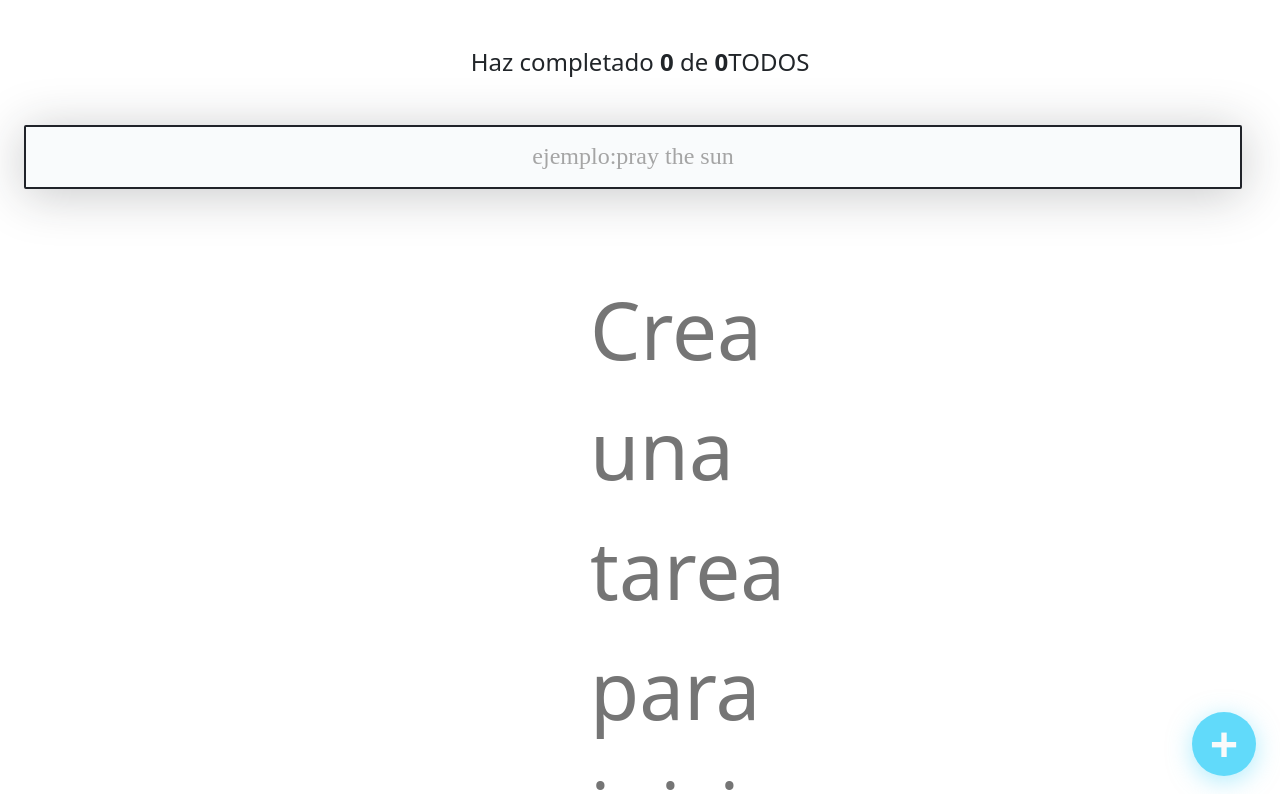
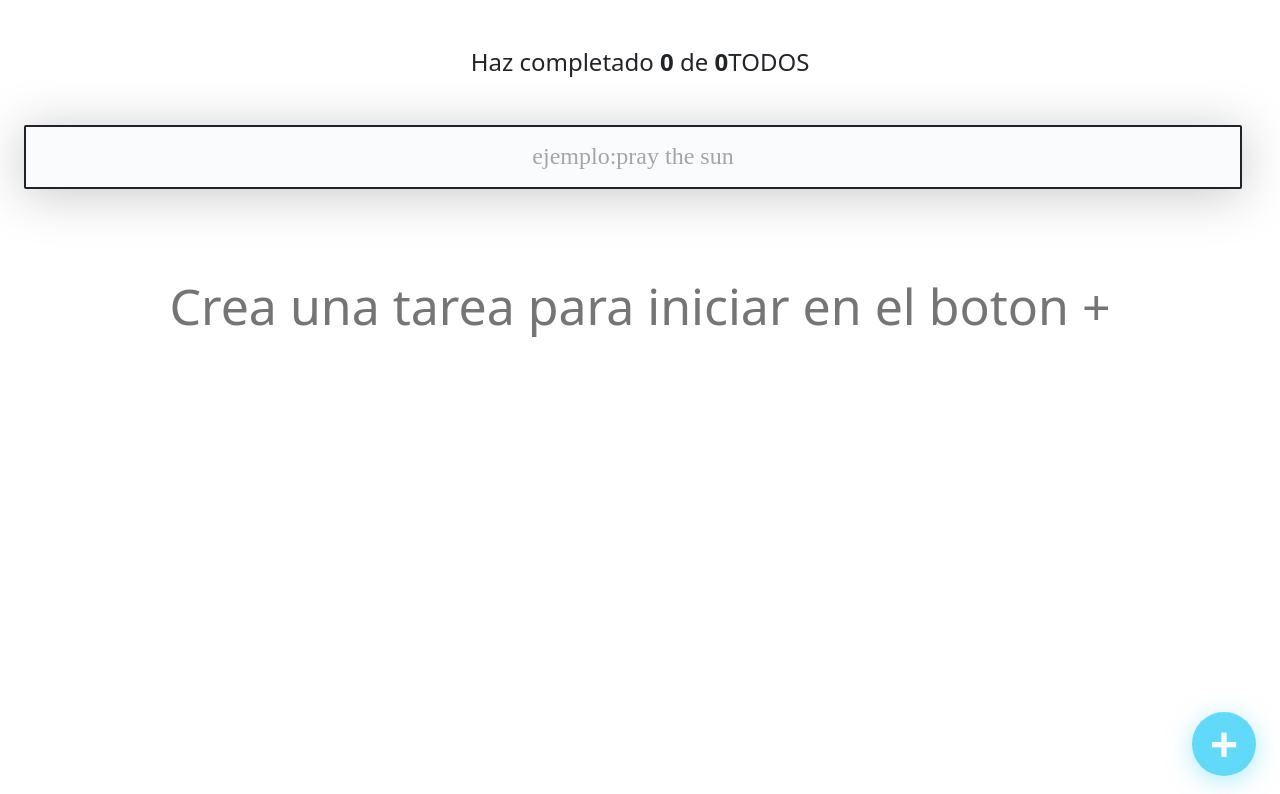
Before and after one commit to shiedaainz/proyecto-todo, a React app: page / in a window 1280 px wide. Shown: the top 794 px of the page. Built offline with nearby package versions, Linux system fonts and the light colour scheme.

Commit message:
cambio de un css y unas correciones ortograficas

```diff
--- a/src/EmptyTodos/EmptyTodo.css
+++ b/src/EmptyTodos/EmptyTodo.css
@@ -1,10 +1,10 @@
 .create{
     color: #757575;
-    height: 100px;
-    width: 100px;
+    height: auto;
+    width: auto;
     margin-right: auto;
     margin-left: auto;
-    font-size: 80px;
+    font-size: 50px;
     margin-top: 80px;
     text-align: center;
 
--- a/src/EmptyTodos/index.js
+++ b/src/EmptyTodos/index.js
@@ -3,7 +3,7 @@ import './EmptyTodo.css'
 function EmptyTodos (){
 
     return (
-        <p className='create'>Crea una tarea para iniciar el boton +</p>
+        <p className='create'>Crea una tarea para iniciar en el boton +</p>
     );
 
   }
```
